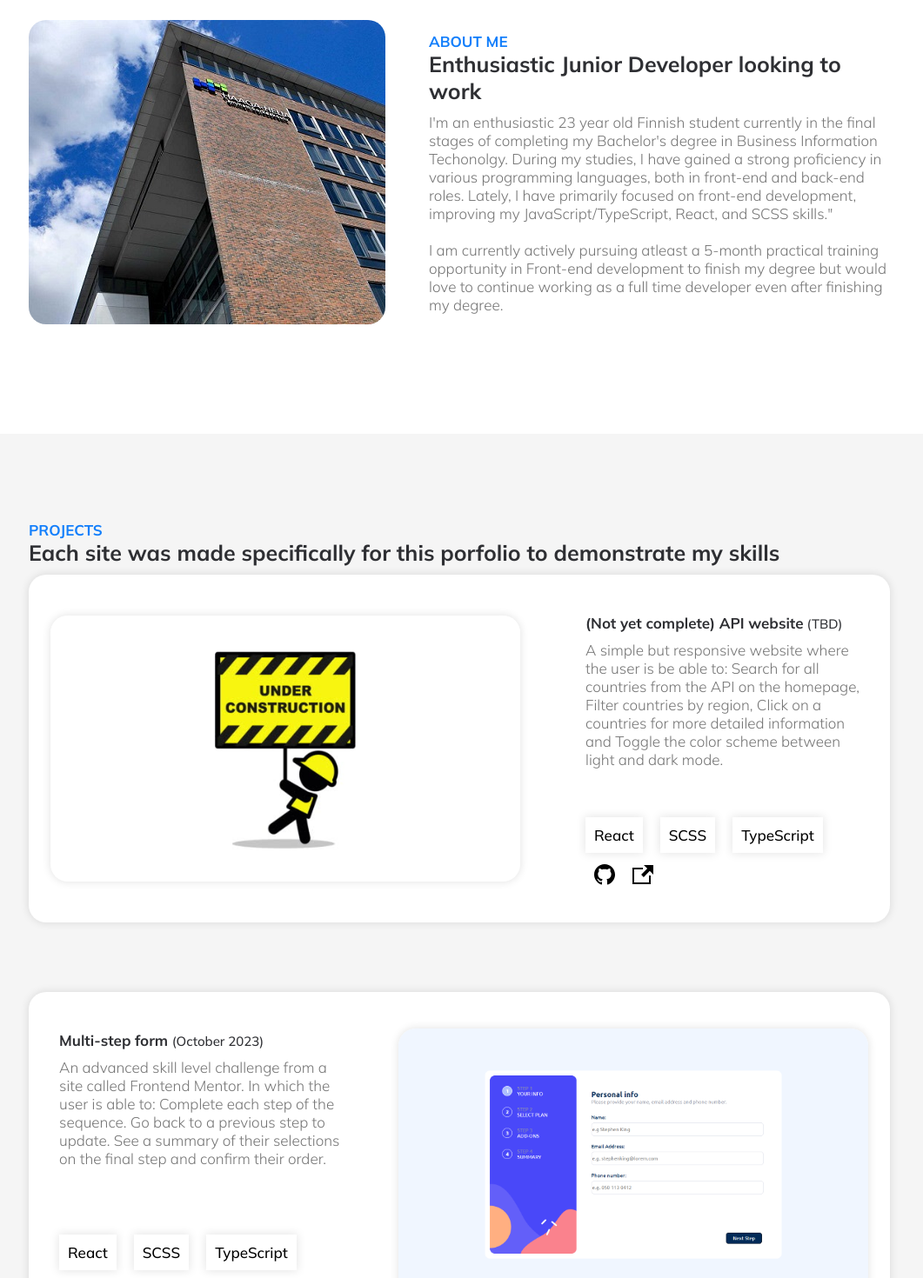
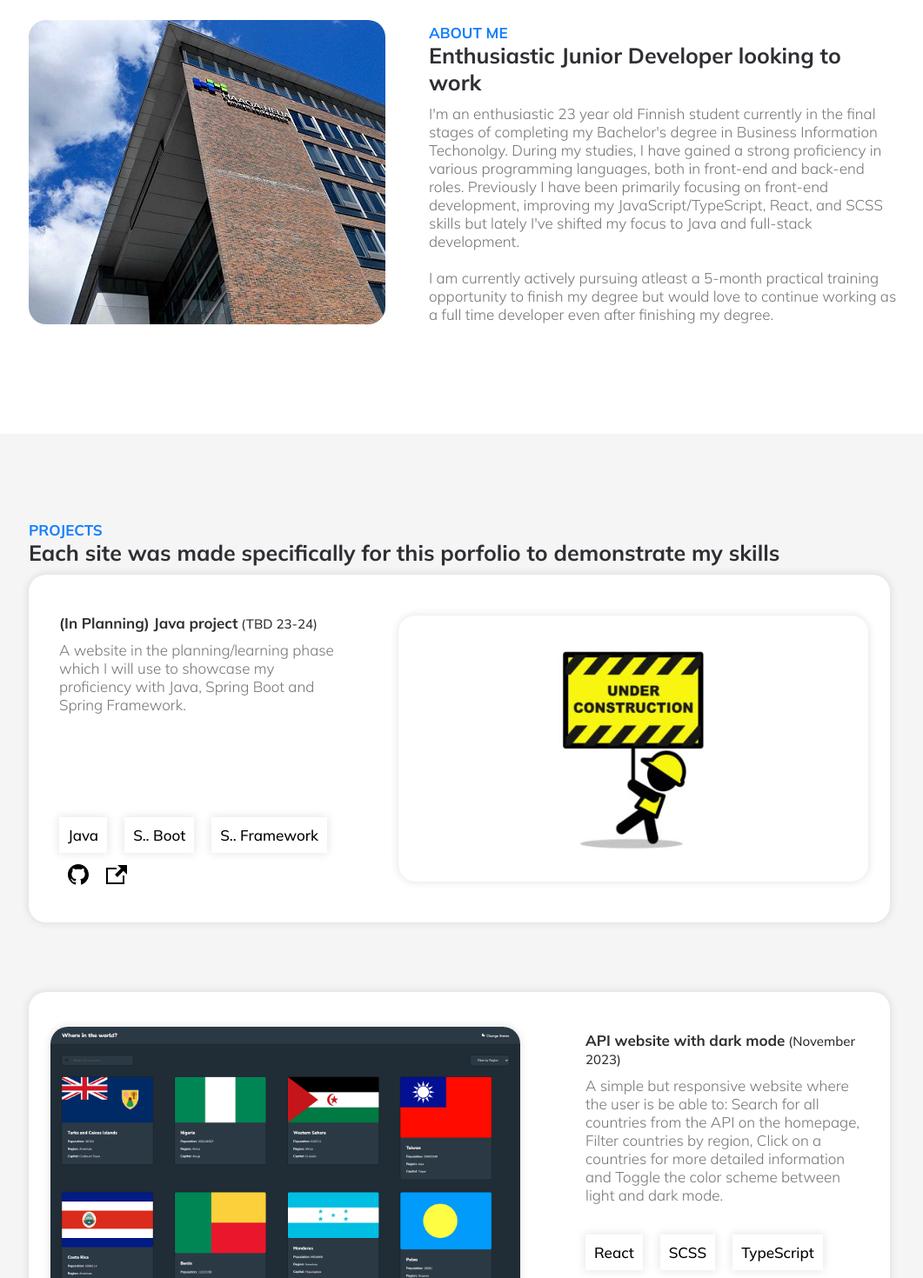
Before and after one commit to samuelpoutsalo/personal-website, a React (Create React App) app: page / in a window 1280 px wide. Shown: the part 1100-2570 px from the top of the page at 87% size, without its empty margins (107-1168 px from the left). Built offline with nearby package versions, Linux system fonts and the light colour scheme.

Commit message:
Added new api website, changed bio

```diff
--- a/src/App-english.tsx
+++ b/src/App-english.tsx
@@ -18,6 +18,7 @@ import multistep from "./images/multistep.png";
 import { Link } from "react-router-dom";
 import hh from "./images/haaga.jpg";
 import sql_png from "./images/sql.png";
+import api from "./images/API.png";
 
 import "./App.scss";
 
@@ -57,7 +58,7 @@ function App_english() {
   };
 
   const notReady = () => {
-    window.alert("API website will be ready sometime next week");
+    window.alert("This project is not yet ready");
   };
 
   return (
@@ -65,7 +66,7 @@ function App_english() {
       <header className="nav">
         <div className="flags">
           <Link to="/">
-            <img id="uk" src={united} />
+            <img id="uk" src={united} className="selectedFlag" />
           </Link>
           <Link to="/fi">
             <img id="fin" src={finland} />
@@ -136,7 +137,7 @@ function App_english() {
             <div className="home-text">
               <div className="focused-text">
                 <h1>
-                  Front-End focused React Developer
+                  Front-End focused Developer
                   <svg
                     xmlns="http://www.w3.org/2000/svg"
                     width="24"
@@ -147,8 +148,8 @@ function App_english() {
                   </svg>
                 </h1>
                 <p className="light">
-                  Hi! I'm Samuel Poutsalo. A motivated developer currently
-                  focusing on Front-End and React Development. Based in
+                  Hi! I'm Samuel Poutsalo. A motivated developer with a wide
+                  range of skills currently focusing Java development. Based in
                   Helsinki, Finland.
                 </p>
                 <div className="user-links">
@@ -226,14 +227,15 @@ function App_english() {
                 final stages of completing my Bachelor's degree in Business
                 Information Techonolgy. During my studies, I have gained a
                 strong proficiency in various programming languages, both in
-                front-end and back-end roles. Lately, I have primarily focused
-                on front-end development, improving my JavaScript/TypeScript,
-                React, and SCSS skills."
+                front-end and back-end roles. Previously I have been primarily
+                focusing on front-end development, improving my
+                JavaScript/TypeScript, React, and SCSS skills but lately I've
+                shifted my focus to Java and full-stack development.
                 <br />
                 <br /> I am currently actively pursuing atleast a 5-month
-                practical training opportunity in Front-end development to
-                finish my degree but would love to continue working as a full
-                time developer even after finishing my degree.
+                practical training opportunity to finish my degree but would
+                love to continue working as a full time developer even after
+                finishing my degree.
               </p>
             </div>
           </div>
@@ -247,15 +249,60 @@ function App_english() {
             </h2>
             <div className="projects-content">
               <div className="site-preview">
-                <div className="image-preview normal">
+                <div className="text-preview normal flip-text">
+                  <h3 className="black">
+                    (In Planning) Java project
+                    <span className="date"> (TBD 23-24)</span>
+                  </h3>
+                  <p className="light">
+                    A website in the planning/learning phase which I will use to
+                    showcase my proficiency with Java, Spring Boot and Spring
+                    Framework.
+                  </p>
+                  <div className="used-code">
+                    <p id="id1">Java</p>
+                    <p id="id2">S.. Boot</p>
+                    <p id="id3">S.. Framework</p>
+                  </div>
+                  <div className="code-links" onClick={notReady}>
+                    <a>
+                      <svg
+                        xmlns="http://www.w3.org/2000/svg"
+                        width="24"
+                        height="24"
+                        viewBox="0 0 24 24"
+                      >
+                        <path d="M12 0c-6.626 0-12 5.373-12 12 0 5.302 3.438 9.8 8.207 11.387.599.111.793-.261.793-.577v-2.234c-3.338.726-4.033-1.416-4.033-1.416-.546-1.387-1.333-1.756-1.333-1.756-1.089-.745.083-.729.083-.729 1.205.084 1.839 1.237 1.839 1.237 1.07 1.834 2.807 1.304 3.492.997.107-.775.418-1.305.762-1.604-2.665-.305-5.467-1.334-5.467-5.931 0-1.311.469-2.381 1.236-3.221-.124-.303-.535-1.524.117-3.176 0 0 1.008-.322 3.301 1.23.957-.266 1.983-.399 3.003-.404 1.02.005 2.047.138 3.006.404 2.291-1.552 3.297-1.23 3.297-1.23.653 1.653.242 2.874.118 3.176.77.84 1.235 1.911 1.235 3.221 0 4.609-2.807 5.624-5.479 5.921.43.372.823 1.102.823 2.222v3.293c0 .319.192.694.801.576 4.765-1.589 8.199-6.086 8.199-11.386 0-6.627-5.373-12-12-12z" />
+                      </svg>
+                    </a>
+                    <a>
+                      <svg
+                        xmlns="http://www.w3.org/2000/svg"
+                        width="24"
+                        height="24"
+                        viewBox="0 0 24 24"
+                      >
+                        <path d="M21 13v10h-21v-19h12v2h-10v15h17v-8h2zm3-12h-10.988l4.035 4-6.977 7.07 2.828 2.828 6.977-7.07 4.125 4.172v-11z" />
+                      </svg>
+                    </a>
+                  </div>
+                </div>
+                <div className="image-preview flipped flip-image">
                   <a onClick={notReady}>
                     <img src={under} />
                   </a>
                 </div>
+              </div>
+              <div className="site-preview">
+                <div className="image-preview normal">
+                  <a href="https://samuelpoutsalo.github.io/api-countries/">
+                    <img src={api} />
+                  </a>
+                </div>
                 <div className="text-preview">
                   <h3 className="black">
-                    (Not yet complete) API website
-                    <span className="date"> (TBD)</span>
+                    API website with dark mode
+                    <span className="date"> (November 2023)</span>
                   </h3>
                   <p className="light">
                     A simple but responsive website where the user is be able
@@ -269,8 +316,8 @@ function App_english() {
                     <p>SCSS</p>
                     <p>TypeScript</p>
                   </div>
-                  <div className="code-links" onClick={notReady}>
-                    <a>
+                  <div className="code-links">
+                    <a href="https://github.com/samuelpoutsalo/api-countries">
                       <svg
                         xmlns="http://www.w3.org/2000/svg"
                         width="24"
@@ -280,7 +327,7 @@ function App_english() {
                         <path d="M12 0c-6.626 0-12 5.373-12 12 0 5.302 3.438 9.8 8.207 11.387.599.111.793-.261.793-.577v-2.234c-3.338.726-4.033-1.416-4.033-1.416-.546-1.387-1.333-1.756-1.333-1.756-1.089-.745.083-.729.083-.729 1.205.084 1.839 1.237 1.839 1.237 1.07 1.834 2.807 1.304 3.492.997.107-.775.418-1.305.762-1.604-2.665-.305-5.467-1.334-5.467-5.931 0-1.311.469-2.381 1.236-3.221-.124-.303-.535-1.524.117-3.176 0 0 1.008-.322 3.301 1.23.957-.266 1.983-.399 3.003-.404 1.02.005 2.047.138 3.006.404 2.291-1.552 3.297-1.23 3.297-1.23.653 1.653.242 2.874.118 3.176.77.84 1.235 1.911 1.235 3.221 0 4.609-2.807 5.624-5.479 5.921.43.372.823 1.102.823 2.222v3.293c0 .319.192.694.801.576 4.765-1.589 8.199-6.086 8.199-11.386 0-6.627-5.373-12-12-12z" />
                       </svg>
                     </a>
-                    <a>
+                    <a href="https://samuelpoutsalo.github.io/api-countries/">
                       <svg
                         xmlns="http://www.w3.org/2000/svg"
                         width="24"
--- a/src/App-finnish.tsx
+++ b/src/App-finnish.tsx
@@ -16,6 +16,7 @@ import under from "./images/under.png";
 import countdown from "./images/countdown.png";
 import multistep from "./images/multistep.png";
 import hh from "./images/haaga.jpg";
+import api from "./images/API.png";
 import sql_png from "./images/sql.png";
 import { Link } from "react-router-dom";
 
@@ -25,7 +26,7 @@ function App_finnish() {
   const [skillsVisible, setSkillsVisible] = useState<boolean>(false);
   const [navVisible, setNavVisible] = useState<boolean>(true);
   const [allVisible, setAllVisible] = useState<boolean>(true);
-  const [showMore, setShowMore] = useState<String>("Show more..");
+  const [showMore, setShowMore] = useState<String>("Näytä lisää..");
 
   function updateStateBasedOnScreenWidth() {
     const maxWidth = 1020;
@@ -38,10 +39,10 @@ function App_finnish() {
 
   const handleVisibility = () => {
     if (skillsVisible === true) {
-      setShowMore("Show more..");
+      setShowMore("Näytä lisää..");
       setSkillsVisible(false);
     } else {
-      setShowMore("Close");
+      setShowMore("Sulje");
       setSkillsVisible(true);
     }
   };
@@ -57,7 +58,7 @@ function App_finnish() {
   };
 
   const notReady = () => {
-    window.alert("API website will be ready sometime next week");
+    window.alert("Tämä projekti ei ole vielä valmis");
   };
 
   return (
@@ -136,7 +137,7 @@ function App_finnish() {
             <div className="home-text">
               <div className="focused-text">
                 <h1>
-                  Front-end React ohjelmoija
+                  Front-end keskittynyt ohjelmoija
                   <svg
                     xmlns="http://www.w3.org/2000/svg"
                     width="24"
@@ -147,9 +148,8 @@ function App_finnish() {
                   </svg>
                 </h1>
                 <p className="light">
-                  Moikka! Olen Samuel Poutsalo, motivoitunut junior ohjelmoija
-                  helsingistä, tällä hetkellä keskittyen front-end ja react
-                  ohjelmointiin.
+                  Moikka! Olen Samuel Poutsalo, motivoitunut ohjelmoija
+                  helsingistä, tällä hetkellä keskittyen Java ohjelmointiin.
                 </p>
                 <div className="user-links">
                   <a href="https://www.linkedin.com/in/samuel-poutsalo-28b2b0227/">
@@ -220,19 +220,21 @@ function App_finnish() {
             </div>
             <div className="text-side">
               <h3>VÄHÄN MINUSTA</h3>
-              <h2>Innokas juniorikehittäjä, joka etsii työmahdollisuuksia</h2>
+              <h2>Innokas juniorikehittäjä, joka etsii työmahdollisuutta</h2>
               <p className="light">
                 Olen motivoitunut 23-vuotias Helsinkiläisopiskelija ja juuri
                 valmistumassa tietojenkäsittelyn tradenomiksi Haaga-Heliasta.
                 Opintojeni aikana olen saanut tukevan osaamisen eri
                 ohjelmointikielissä, sekä front-end- että back end roolissa.
-                Viime aikoina olen keskittynyt pääosin front-end ohjelmointiin,
+                Ennen olin keskittynyt pääosin front-end ohjelmointiin,
                 parantaen JavaScript/TypeScript, React ja SCSS taitojani.
+                Viimeaikoina olen kuitenkin siirtänyt painopistettäni takaisin
+                Javan ja full-stack-kehityksen suuntaan.
                 <br />
                 <br /> Viimeisteltääkseni tutkintoni tarvitsen vain viiden
                 kuukauden mittaisen työharjoittelu mahdollisuuden, jonka
                 suoritettuani jatkaisin kuitenkin mielelläni työskentelyä
-                täyspäiväisesti.
+                täysaikaisesti.
               </p>
             </div>
           </div>
@@ -246,15 +248,60 @@ function App_finnish() {
             </h2>
             <div className="projects-content">
               <div className="site-preview">
-                <div className="image-preview normal">
+                <div className="text-preview normal flip-text">
+                  <h3 className="black">
+                    (Suunnitteilla) Java projekti
+                    <span className="date"> (TBD 23-24)</span>
+                  </h3>
+                  <p className="light">
+                    Suunnitteillu-/oppisvaiheessa oleva nettisivu jonka avulla
+                    pystyn näyttäämään osaamiseni Javan, Spring Bootin ja Spring
+                    Frameworking kanssa.
+                  </p>
+                  <div className="used-code">
+                    <p id="id1">Java</p>
+                    <p id="id2">S.. Boot</p>
+                    <p id="id3">S.. Framework</p>
+                  </div>
+                  <div className="code-links" onClick={notReady}>
+                    <a>
+                      <svg
+                        xmlns="http://www.w3.org/2000/svg"
+                        width="24"
+                        height="24"
+                        viewBox="0 0 24 24"
+                      >
+                        <path d="M12 0c-6.626 0-12 5.373-12 12 0 5.302 3.438 9.8 8.207 11.387.599.111.793-.261.793-.577v-2.234c-3.338.726-4.033-1.416-4.033-1.416-.546-1.387-1.333-1.756-1.333-1.756-1.089-.745.083-.729.083-.729 1.205.084 1.839 1.237 1.839 1.237 1.07 1.834 2.807 1.304 3.492.997.107-.775.418-1.305.762-1.604-2.665-.305-5.467-1.334-5.467-5.931 0-1.311.469-2.381 1.236-3.221-.124-.303-.535-1.524.117-3.176 0 0 1.008-.322 3.301 1.23.957-.266 1.983-.399 3.003-.404 1.02.005 2.047.138 3.006.404 2.291-1.552 3.297-1.23 3.297-1.23.653 1.653.242 2.874.118 3.176.77.84 1.235 1.911 1.235 3.221 0 4.609-2.807 5.624-5.479 5.921.43.372.823 1.102.823 2.222v3.293c0 .319.192.694.801.576 4.765-1.589 8.199-6.086 8.199-11.386 0-6.627-5.373-12-12-12z" />
+                      </svg>
+                    </a>
+                    <a>
+                      <svg
+                        xmlns="http://www.w3.org/2000/svg"
+                        width="24"
+                        height="24"
+                        viewBox="0 0 24 24"
+                      >
+                        <path d="M21 13v10h-21v-19h12v2h-10v15h17v-8h2zm3-12h-10.988l4.035 4-6.977 7.07 2.828 2.828 6.977-7.07 4.125 4.172v-11z" />
+                      </svg>
+                    </a>
+                  </div>
+                </div>
+                <div className="image-preview flipped flip-image">
                   <a onClick={notReady}>
                     <img src={under} />
                   </a>
                 </div>
+              </div>
+              <div className="site-preview">
+                <div className="image-preview normal">
+                  <a href="https://samuelpoutsalo.github.io/api-countries/">
+                    <img src={api} />
+                  </a>
+                </div>
                 <div className="text-preview">
                   <h3 className="black">
-                    (Keskeneräinen) API nettisivu
-                    <span className="date"> (TBD)</span>
+                    API nettisivu
+                    <span className="date"> (Marraskuu 2023)</span>
                   </h3>
                   <p className="light">
                     Yksinkertainen mutta responsiivinen verkkosivusto, jossa
@@ -268,8 +315,8 @@ function App_finnish() {
                     <p>SCSS</p>
                     <p>TypeScript</p>
                   </div>
-                  <div className="code-links" onClick={notReady}>
-                    <a>
+                  <div className="code-links">
+                    <a href="https://github.com/samuelpoutsalo/api-countries">
                       <svg
                         xmlns="http://www.w3.org/2000/svg"
                         width="24"
@@ -279,7 +326,7 @@ function App_finnish() {
                         <path d="M12 0c-6.626 0-12 5.373-12 12 0 5.302 3.438 9.8 8.207 11.387.599.111.793-.261.793-.577v-2.234c-3.338.726-4.033-1.416-4.033-1.416-.546-1.387-1.333-1.756-1.333-1.756-1.089-.745.083-.729.083-.729 1.205.084 1.839 1.237 1.839 1.237 1.07 1.834 2.807 1.304 3.492.997.107-.775.418-1.305.762-1.604-2.665-.305-5.467-1.334-5.467-5.931 0-1.311.469-2.381 1.236-3.221-.124-.303-.535-1.524.117-3.176 0 0 1.008-.322 3.301 1.23.957-.266 1.983-.399 3.003-.404 1.02.005 2.047.138 3.006.404 2.291-1.552 3.297-1.23 3.297-1.23.653 1.653.242 2.874.118 3.176.77.84 1.235 1.911 1.235 3.221 0 4.609-2.807 5.624-5.479 5.921.43.372.823 1.102.823 2.222v3.293c0 .319.192.694.801.576 4.765-1.589 8.199-6.086 8.199-11.386 0-6.627-5.373-12-12-12z" />
                       </svg>
                     </a>
-                    <a>
+                    <a href="https://samuelpoutsalo.github.io/api-countries">
                       <svg
                         xmlns="http://www.w3.org/2000/svg"
                         width="24"
--- a/src/App.scss
+++ b/src/App.scss
@@ -145,7 +145,7 @@ section {
 }
 
 .projects {
-  height: 150rem;
+  height: auto;
   display: flex;
   flex-direction: column;
   align-items: center;
@@ -221,6 +221,10 @@ section {
   margin-right: 1rem;
   height: 3.2rem;
   border-radius: 10rem;
+}
+
+.flags img:hover {
+  border: solid $color-font-head-blue 1.9px;
 }
 
 .selfie {
@@ -503,7 +507,6 @@ footer svg {
   }
 
   .projects {
-    height: 210rem;
     display: flex;
     justify-content: center;
   }
@@ -659,7 +662,7 @@ footer svg {
     }
 
     .projects {
-      height: 190rem;
+      //  height: 190rem;
     }
 
     .flip-text .light {
@@ -800,7 +803,7 @@ footer svg {
     }
 
     .projects {
-      height: 170rem;
+      //  height: 170rem;
     }
 
     .basic-skills {
```
Also changed, not shown: src/images/API.png (added).
